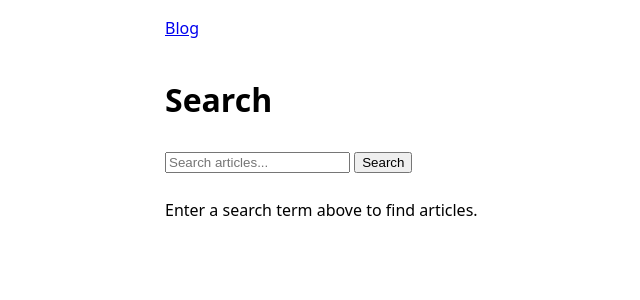
After one commit to kchudy/blog, a Django app: page /search/ in a window 1280 px wide. The commit adds this page. Shown: the top 300 px of the page, without its empty margins (155-795 px from the left). Run offline with Django 5.2, Linux system fonts and the light colour scheme.

Commit message:
BLOG-12: Search articles
Implemented via the @implementation agent (1 attempt(s)).

Co-Authored-By: AI Orchestrator <ai-orchestrator@localhost>

```diff
--- /dev/null
+++ b/blog/forms.py
@@ -0,0 +1,11 @@
+from django import forms
+
+
+class SearchForm(forms.Form):
+    """Query for `SearchView` — a single free-text field matched against title and body."""
+
+    q = forms.CharField(
+        label="Search",
+        required=False,
+        widget=forms.TextInput(attrs={"placeholder": "Search articles...", "type": "search"}),
+    )
--- a/blog/models.py
+++ b/blog/models.py
@@ -23,6 +23,16 @@ class PostQuerySet(models.QuerySet):
     def published(self):
         """Posts visible to the public: `status=published` and `published_at` in the past."""
         return self.filter(status=Post.Status.PUBLISHED, published_at__lte=timezone.now())
+
+    def search(self, query):
+        """Case-insensitive match of `query` against title or body.
+
+        Uses `icontains` rather than Postgres full-text search (`SearchVector`/`SearchQuery`) —
+        at this project's scale a substring match is enough, and it works identically on the
+        sqlite backend the test suite/CI run against (see `.ai/knowledge/conventions.md`'s note
+        on the sqlite/Postgres split) without needing a Postgres-backed test setup.
+        """
+        return self.filter(models.Q(title__icontains=query) | models.Q(body__icontains=query))
 
 
 class Post(models.Model):
--- /dev/null
+++ b/blog/templates/blog/_search_form.html
@@ -0,0 +1,4 @@
+<form action="{% url 'blog:search' %}" method="get" class="search-form">
+  {{ search_form.q }}
+  <button type="submit">Search</button>
+</form>
--- /dev/null
+++ b/blog/templates/blog/search_results.html
@@ -0,0 +1,35 @@
+{% extends "base.html" %}
+
+{% block title %}Search{% if query %} results for &quot;{{ query }}&quot;{% endif %}{% endblock %}
+
+{% block content %}
+  <h1>Search</h1>
+
+  {% include "blog/_search_form.html" %}
+
+  {% if query %}
+    {% if posts %}
+      {% for post in posts %}
+        {% include "blog/_post_summary.html" with show_excerpt=True %}
+      {% endfor %}
+
+      {% if is_paginated %}
+        <nav>
+          {% if page_obj.has_previous %}
+            <a href="?q={{ query|urlencode }}&amp;page={{ page_obj.previous_page_number }}">Previous</a>
+          {% endif %}
+          {% if page_obj.has_next %}
+            <a href="?q={{ query|urlencode }}&amp;page={{ page_obj.next_page_number }}">Next</a>
+          {% endif %}
+        </nav>
+      {% endif %}
+    {% else %}
+      <p>
+        No articles found for &quot;{{ query }}&quot;.
+        <a href="{% url 'blog:post_list' %}">Browse all articles</a>.
+      </p>
+    {% endif %}
+  {% else %}
+    <p>Enter a search term above to find articles.</p>
+  {% endif %}
+{% endblock %}
--- a/blog/urls.py
+++ b/blog/urls.py
@@ -1,12 +1,13 @@
 from django.urls import path
 
 from blog.feeds import LatestPostsFeed
-from blog.views import PostDetailView, PostListView
+from blog.views import PostDetailView, PostListView, SearchView
 
 app_name = "blog"
 
 urlpatterns = [
     path("posts/", PostListView.as_view(), name="post_list"),
     path("posts/<slug:slug>/", PostDetailView.as_view(), name="post_detail"),
+    path("search/", SearchView.as_view(), name="search"),
     path("feed/", LatestPostsFeed(), name="feed"),
 ]
--- a/blog/views.py
+++ b/blog/views.py
@@ -1,5 +1,6 @@
 from django.views.generic import DetailView, ListView
 
+from blog.forms import SearchForm
 from blog.models import Post
 
 
@@ -13,6 +14,43 @@ class PostListView(ListView):
 
     def get_queryset(self):
         return Post.objects.published().select_related("author").prefetch_related("tags")
+
+    def get_context_data(self, **kwargs):
+        context = super().get_context_data(**kwargs)
+        context["search_form"] = SearchForm()
+        return context
+
+
+class SearchView(ListView):
+    """Published posts matching a `?q=` query, searched by title and body text.
+
+    A blank or missing query renders the search page with no results rather than the full
+    post list — see `SearchForm`, which treats `q` as optional so the page doesn't 404/error
+    when visited without a query string.
+    """
+
+    model = Post
+    paginate_by = 10
+    context_object_name = "posts"
+    template_name = "blog/search_results.html"
+
+    def get_queryset(self):
+        self.form = SearchForm(self.request.GET)
+        self.query = self.form.cleaned_data["q"].strip() if self.form.is_valid() else ""
+        if not self.query:
+            return Post.objects.none()
+        return (
+            Post.objects.published()
+            .search(self.query)
+            .select_related("author")
+            .prefetch_related("tags")
+        )
+
+    def get_context_data(self, **kwargs):
+        context = super().get_context_data(**kwargs)
+        context["search_form"] = self.form
+        context["query"] = self.query
+        return context
 
 
 class PostDetailView(DetailView):
--- a/static/css/main.css
+++ b/static/css/main.css
@@ -20,3 +20,11 @@ header {
   color: #666;
   font-size: 0.9rem;
 }
+
+.search-form {
+  margin: 1.5rem 0;
+}
+
+.post-excerpt {
+  margin-top: 0.5rem;
+}
```
Also changed, not shown: blog/templates/blog/_post_summary.html (added, +13 -0 lines), blog/templates/blog/post_list.html (+4 -10 lines), blog/tests/test_models.py (+18 -0 lines), blog/tests/test_views.py (+47 -0 lines).
